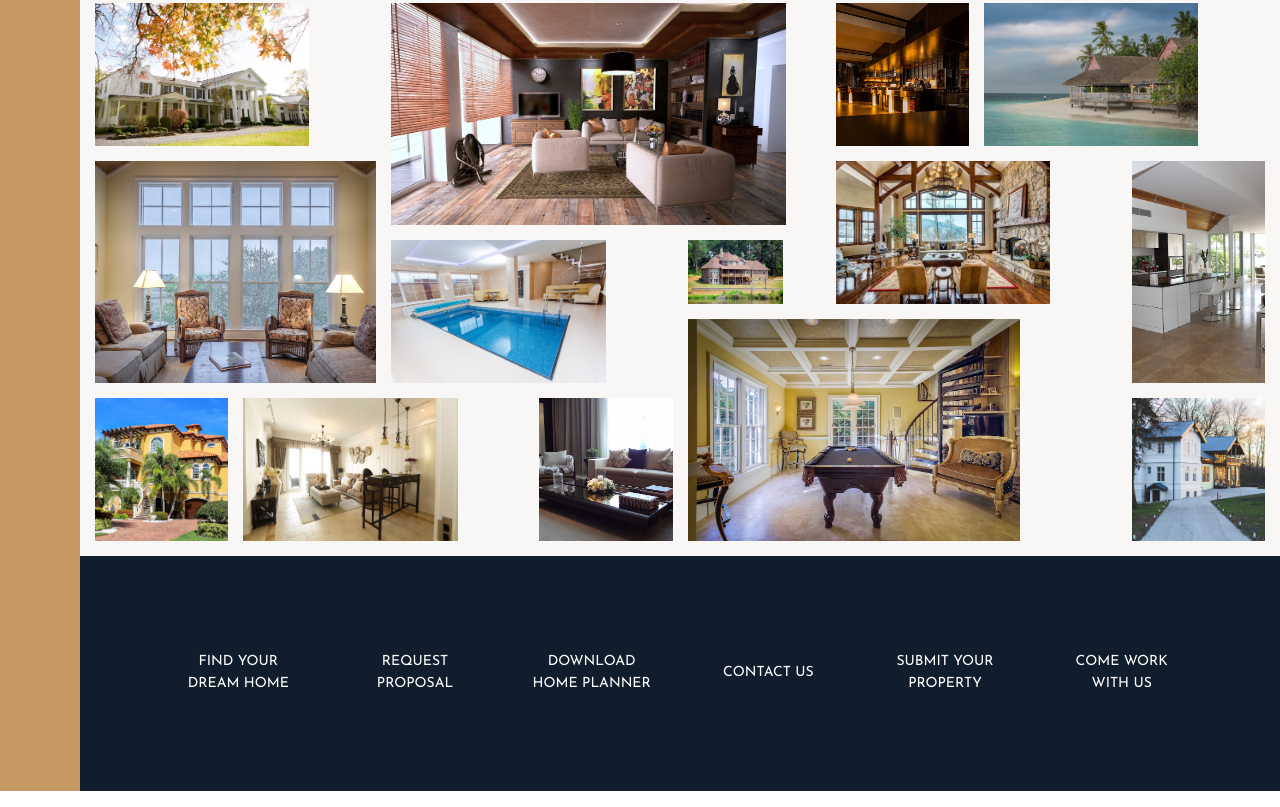
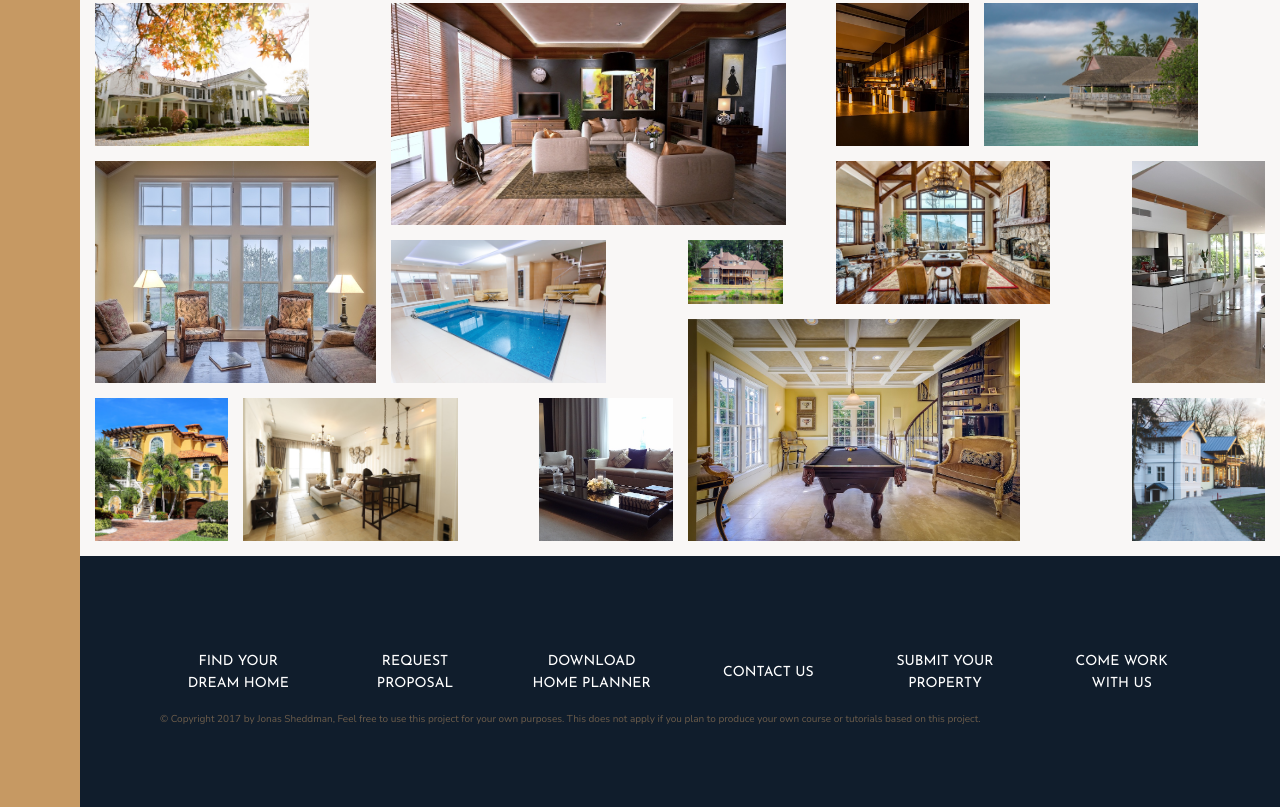
Before and after one commit to MaciejUberna/Nexter, a website: page starter/index.html in a window 1280 px wide. Shown: the part 2668-3475 px from the top of the page. Drawn offline with nearby package versions, Linux system fonts and the light colour scheme; files that its build step writes are made by us from their sources.

Commit message:
Mod: index.html added copyright info.

```diff
--- a/starter/index.html
+++ b/starter/index.html
@@ -344,6 +344,10 @@
                 <li class="nav__item"><a href="#" class="nav__link">Submit your property</a></li>
                 <li class="nav__item"><a href="#" class="nav__link">Come work with us</a></li>
             </ul>
+            <p class="copyright">
+                &copy; Copyright 2017 by Jonas Sheddman, Feel free to use this project for your own purposes.
+                This does not apply if you plan to produce your own course or tutorials based on this project.
+            </p>
         </footer>
     </body>
 </html>
```
